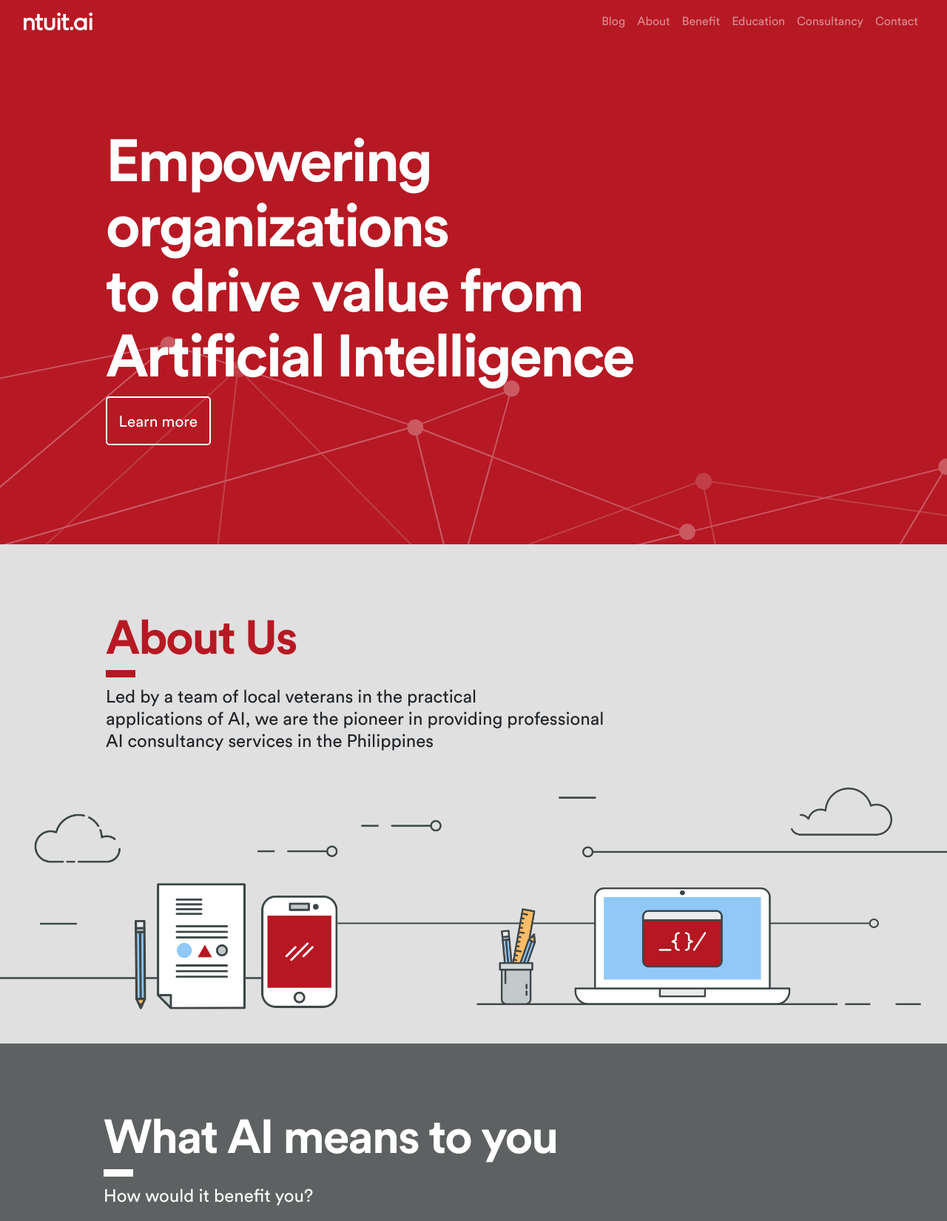
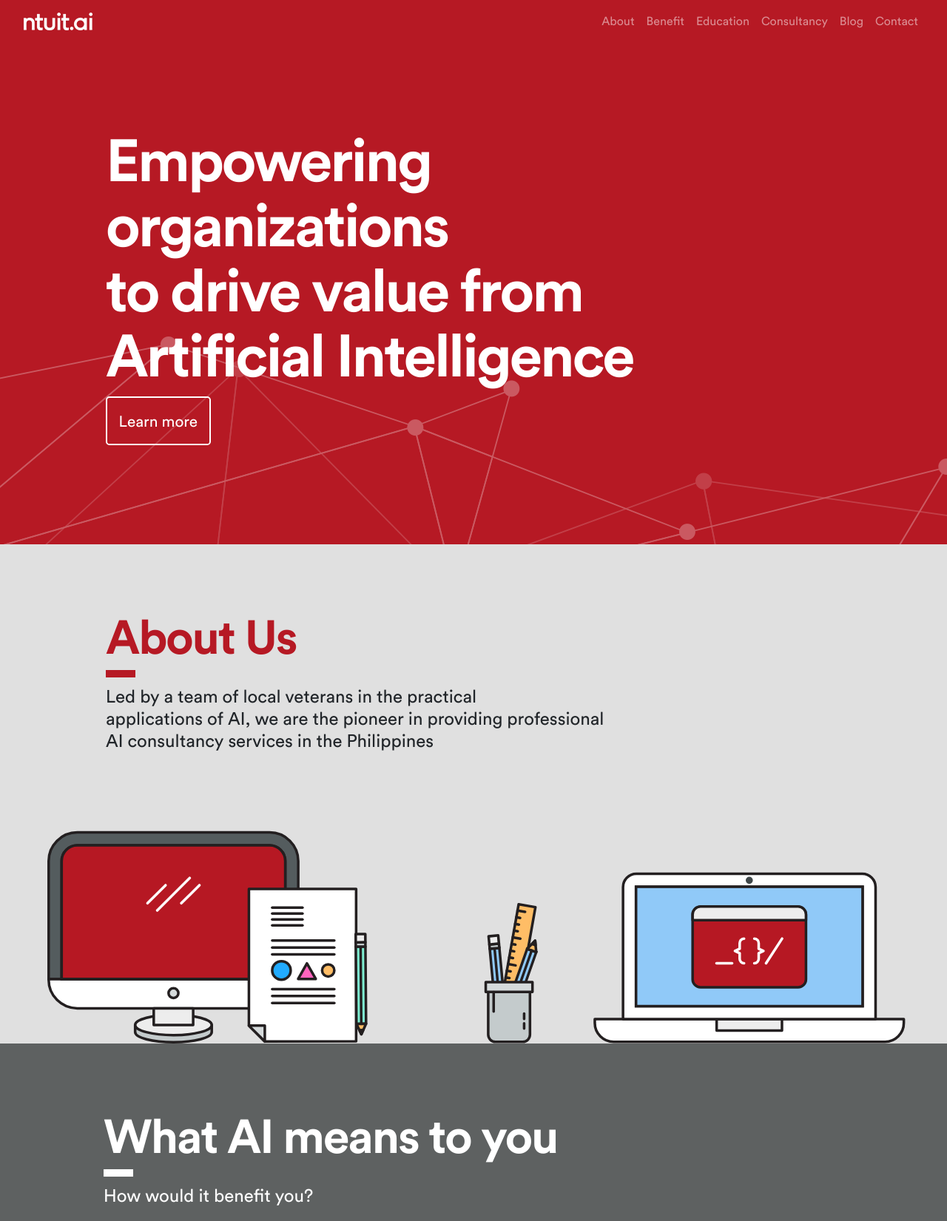
Before and after one commit to mabreyes/aipilipinas, a PHP site: page / in a window 1280 px wide. Shown: the top 1651 px of the page at 74% size. Run offline with PHP 8.4, Linux system fonts and the light colour scheme; some libraries are stand-ins or nearby versions.

Commit message:
Deploy changes

```diff
--- a/css/override.css
+++ b/css/override.css
@@ -101,9 +101,10 @@
 
 .about {
     background-color: #e0e0e0;
-    background-image: url('../assets/img/about.png');
+    background-image: url('../assets/img/about.svg');
     background-size: cover;
-    background-position: center;
+    background-position: bottom center;
+    background-repeat: no-repeat;
     height: 675px;
 }
 
--- a/index.html
+++ b/index.html
@@ -34,11 +34,11 @@
                 <ul class="navbar-nav mr-auto">
                 </ul>
                 <ul class="nav navbar-nav navbar-right">
-                    <li class="nav-item"><a href="https://medium.com/ntuitai" class="nav-link" target="_new">Blog</a></li>
                     <li class="nav-item"><a data-scroll href="#about" class="nav-link">About</a></li>
                     <li class="nav-item"><a data-scroll href="#benefit" class="nav-link">Benefit</a></li>
                     <li class="nav-item"><a data-scroll href="#education" class="nav-link">Education</a></li>
                     <li class="nav-item"><a data-scroll href="#consultancy" class="nav-link">Consultancy</a></li>
+                    <li class="nav-item"><a href="https://medium.com/ntuitai" class="nav-link" target="_new">Blog</a></li>
                     <li class="nav-item"><a data-scroll href="#contact" class="nav-link">Contact</a></li>
                 </ul>
             </div>
```
Also changed, not shown: assets/img/about.png (deleted), assets/img/about.svg (added).
